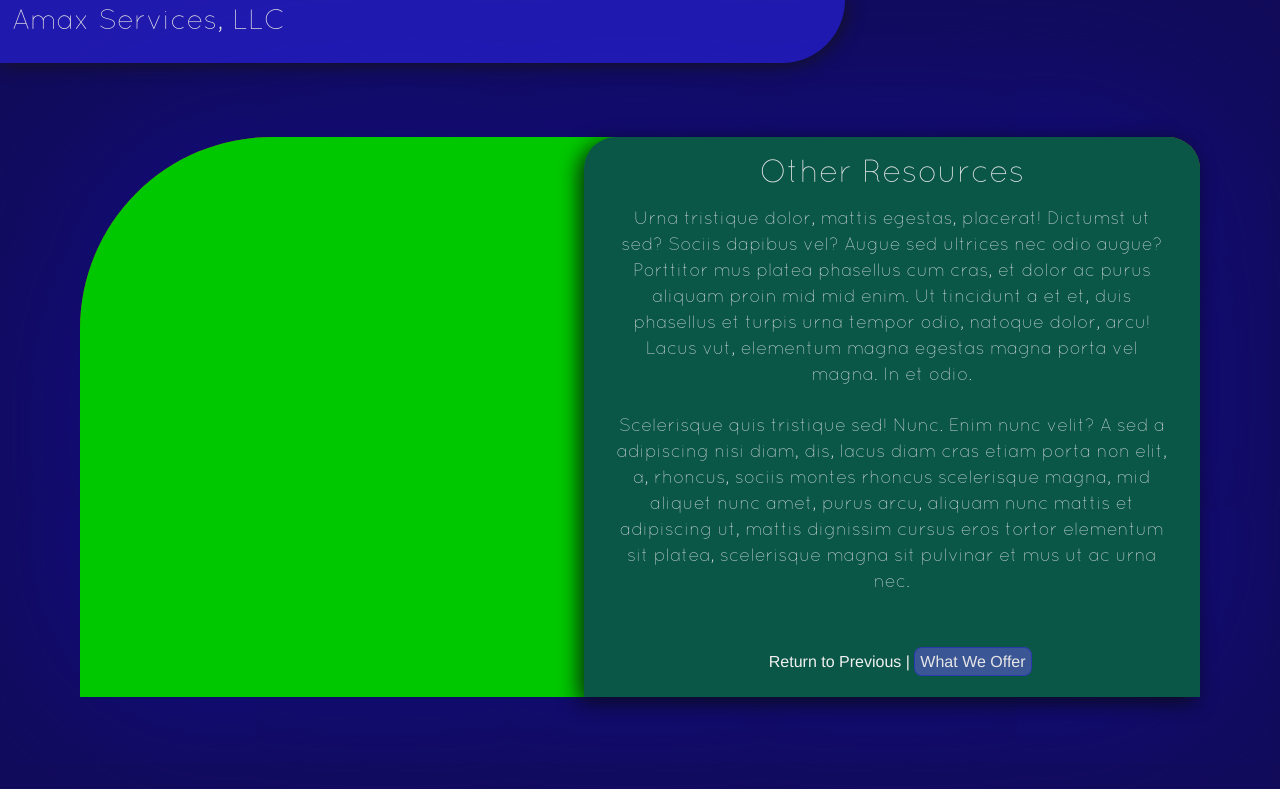
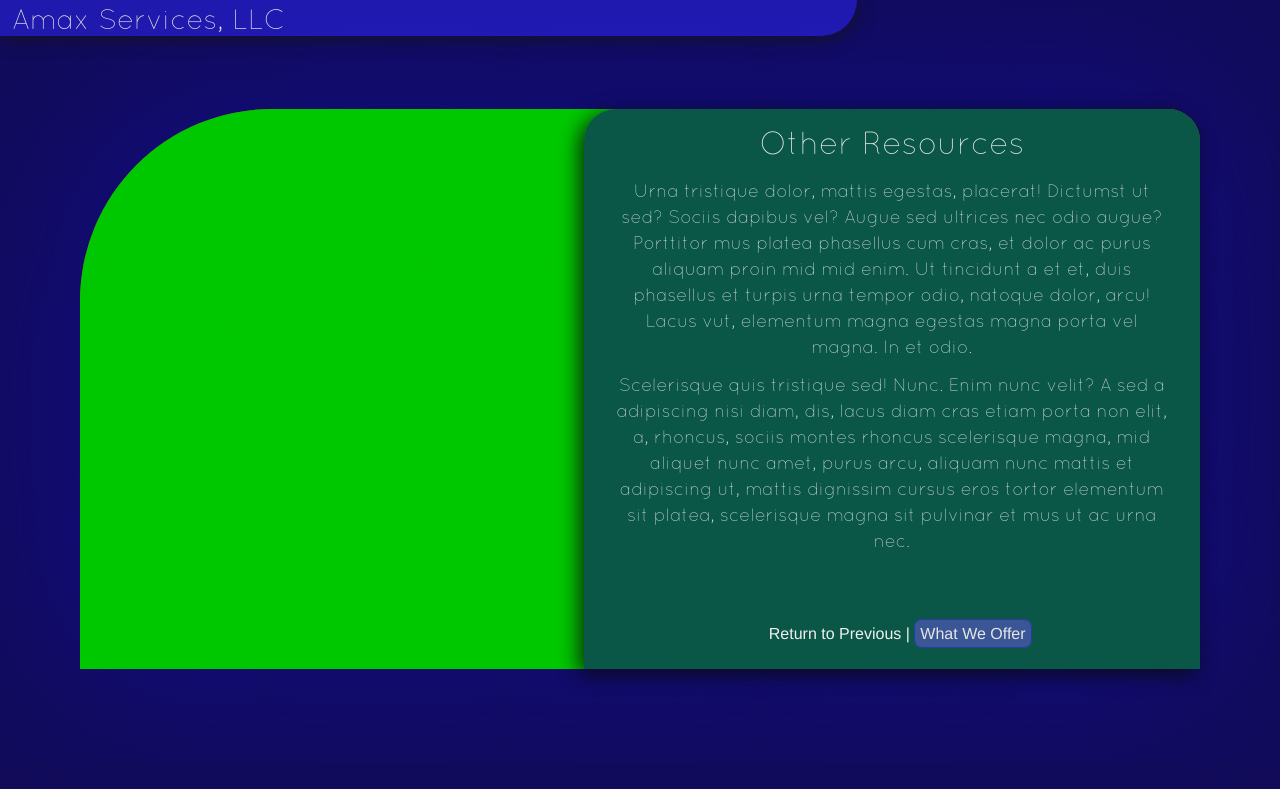
Before and after one commit to caffeinatedmoose/amaxservices, a Jekyll site: the page built from resources.html, in a window 1280 px wide. Shown: the top 789 px of the page. Built offline with Jekyll 4.4.1, drawn with Linux system fonts in a browser that asks for light colours; Markdown is read by kramdown in place of the engine named in the settings.

Commit message:
Added validation changes to the default layout and resources page, updated sass to reflect these changes

```diff
--- a/_layouts/default.html
+++ b/_layouts/default.html
@@ -8,12 +10,14 @@
 	<script type="text/javascript" src="/javascripts/photoshuffler.js"></script>
 </head>
 <body id="{{ page.body_id }}">
-<a href="/"><div id="header"><p>Amax Services, LLC</p></div></a>
+<div>
+	<a href="/"><span id="header">Amax Services, LLC</span></a>
+</div>
 
 <div id="main">
 	<div id="left">
 		<div class="image" id="{{ page.body_id }}-DivPic">
-			<img id="{{ page.body_id }}-img" src="images/green.jpg" width="1120" height="560"  />
+			<img id="{{ page.body_id }}-img" src="images/green.jpg" width="1120" height="560"  alt="none" />
 		</div>
 	</div>
 	<div id="content">
--- a/_sass/partials/_default.sass
+++ b/_sass/partials/_default.sass
@@ -1,8 +1,11 @@
 #header
 	@include box-shadow(rgba(20, 20, 20, 1.0) 0px 0px 20px)
 	:background-color rgba(18, 12, 200, 0.4)
+	:display block
+	:font 28px Quicksand_Light, helvetica nueve, clean, sans-serif
 	:height 7%
 	:margin-bottom 5.75%
+	:padding 8.75px 0px 0px 12px
 	:position relative
 	:text-align left
 	:width 66%
@@ -10,9 +13,6 @@
 	+border-bottom-right-radius(12em)
 	&:hover
 		:background-color rgba(48, 40, 255, 0.5)
-	p
-		:font 28px Quicksand_Light, helvetica nueve, clean, sans-serif
-		:padding 8.75px 0px 0px 12px
 
 #main, #left, .image, img, #content
 	:height 35em
--- a/_sass/screen.sass
+++ b/_sass/screen.sass
@@ -19,7 +19,6 @@
 body
 	:background
 		:color rgb(18, 12, 90)
-		:size 100%
 	:color rgb(230, 230, 230)
 	:font 100% ", Helvetica Neue", Helvetica, "Lucida Grande", Verdana, Georgia, Sans-serif
 	:height 100%
--- a/resources.html
+++ b/resources.html
@@ -10,7 +10,7 @@
 
 <div>
 	<h1>Other Resources</h1>
-	<p>Urna tristique dolor, mattis egestas, placerat! Dictumst ut sed? Sociis dapibus vel? Augue sed ultrices nec odio augue? Porttitor mus platea phasellus cum cras, et dolor ac purus aliquam proin mid mid enim. Ut tincidunt a et et, duis phasellus et turpis urna tempor odio, natoque dolor, arcu! Lacus vut, elementum magna egestas magna porta vel magna. In et odio.<p>
+	<p>Urna tristique dolor, mattis egestas, placerat! Dictumst ut sed? Sociis dapibus vel? Augue sed ultrices nec odio augue? Porttitor mus platea phasellus cum cras, et dolor ac purus aliquam proin mid mid enim. Ut tincidunt a et et, duis phasellus et turpis urna tempor odio, natoque dolor, arcu! Lacus vut, elementum magna egestas magna porta vel magna. In et odio.</p>
 
 	<p>Scelerisque quis tristique sed! Nunc. Enim nunc velit? A sed a adipiscing nisi diam, dis, lacus diam cras etiam porta non elit, a, rhoncus, sociis montes rhoncus scelerisque magna, mid aliquet nunc amet, purus arcu, aliquam nunc mattis et adipiscing ut, mattis dignissim cursus eros tortor elementum sit platea, scelerisque magna sit pulvinar et mus ut ac urna nec.</p>
 </div>
```
Also changed, not shown: other parts of _layouts/default.html (+3 -1 lines), images/blue.jpg, images/green.jpg, images/red.jpg, stylesheets/screen.css, 6 other files.
